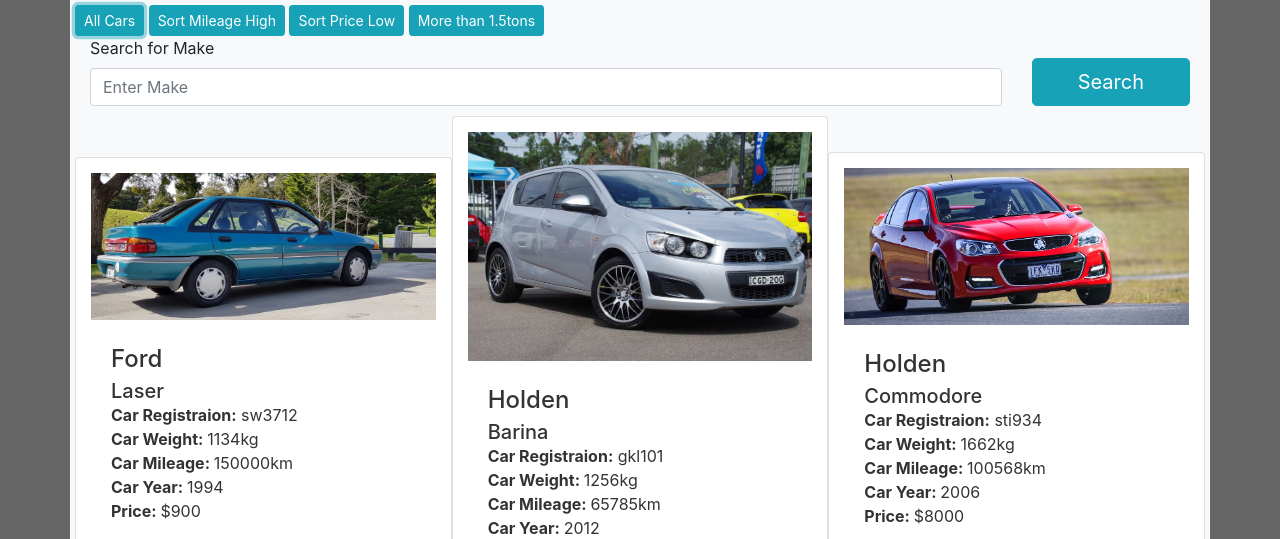
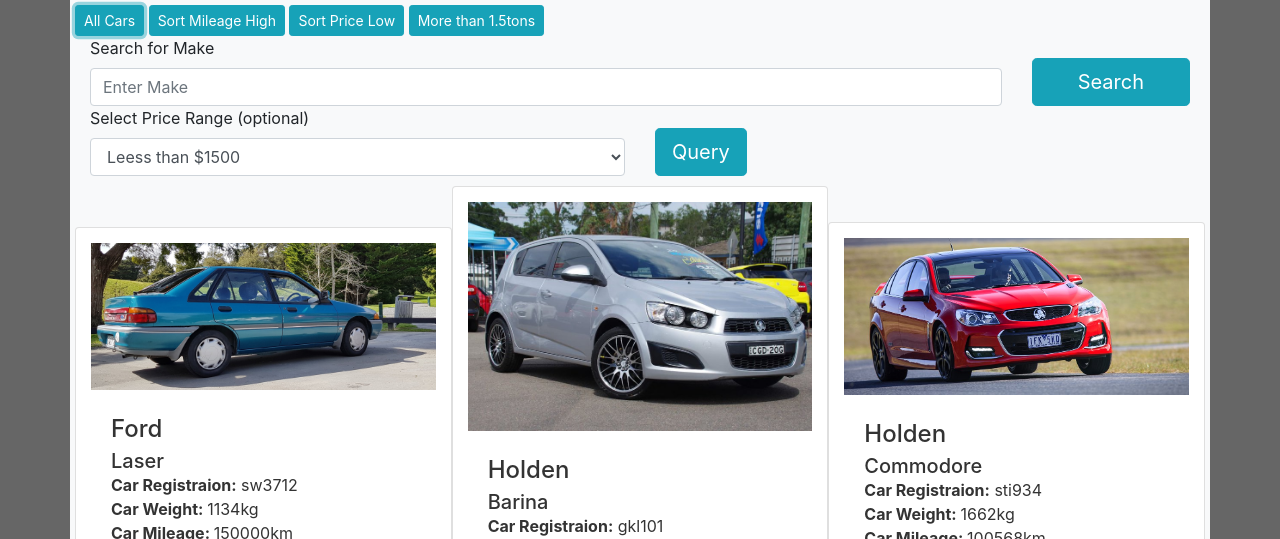
Before and after one commit to rustychaiNZ/carsAlgorithm, a plain HTML site: page index.html in a window 1280 px wide. Both pictures are taken after a click on the button "All Cars". Shown: the part 260-799 px from the top of the page. Drawn offline with nearby package versions, Linux system fonts and the light colour scheme.

Commit message:
added selectable price ranges

```diff
--- a/index.html
+++ b/index.html
@@ -38,6 +38,20 @@
 				<div class="col-md-2">
 					<button id="searchMakeBtn" class="btn btn-lg btn-block btn-info">Search</button>
 				</div>
+				<!-- Price Range drop down -->
+				<div class="col-md-6">
+					<label for="priceRangeDropDown">Select Price Range (optional)</label>
+					<select id="priceRangeDropDown" class="form-control">
+						<option id="priceRange1" value="1">Leess than $1500</option>
+						<option id="priceRange2" value="2">$1500 - $5000</option>
+						<option id="priceRange3" value="3">$5001 - $10000</option>
+						<option id="priceRange4" value="4">$10001 - $30000</option>
+						<option id="priceRange5" value="5">Gretater than $30001</option>
+					</select>
+				</div>
+				<div class="col-md-6">
+					<button id="priceRangeDropDownBtn" class="btn btn-lg btn-info">Query</button>
+				</div>
 			</div>
 
 			<!-- Results -->
--- a/js/script.js
+++ b/js/script.js
@@ -2,17 +2,17 @@ console.log('Array of Cars');
 
 var cars = [
 	{
-		make : 'Ford',
+		make : 'ford',
 		model : 'Laser',
 		registraion : 'sw3712',
 		weight : 1134,
 		mileage : 150000,
 		year : 1994,
-		price : 900,
+		price : 1600,
 		picture : 'assets/fordLaser.jpg'
 	},
 	{
-		make : 'Holden',
+		make : 'holden',
 		model : 'Barina',
 		registraion : 'gkl101',
 		weight : 1256,
@@ -22,7 +22,7 @@ var cars = [
 		picture : 'assets/holdenBarina.jpg'
 	},
 	{
-		make : 'Holden',
+		make : 'holden',
 		model : 'Commodore',
 		registraion : 'sti934',
 		weight : 1662,
@@ -32,7 +32,7 @@ var cars = [
 		picture : 'assets/holdenCommodore.jpg'
 	},
 	{
-		make : 'Mazda',
+		make : 'mazda',
 		model : '3',
 		registraion : 'qie783',
 		weight : 1292,
@@ -42,7 +42,7 @@ var cars = [
 		picture : 'assets/mazda3.jpg'
 	},
 	{
-		make : 'Mazda',
+		make : 'mazda',
 		model : 'BT-50',
 		registraion : 'yt9347',
 		weight : 1876,
@@ -52,7 +52,7 @@ var cars = [
 		picture : 'assets/mazdaBT50.jpg'
 	},
 	{
-		make : 'Mazda',
+		make : 'mazda',
 		model : 'Demio',
 		registraion : 'ggo395',
 		weight : 1058,
@@ -62,7 +62,7 @@ var cars = [
 		picture : 'assets/mazdaDemio.jpg'
 	},
 	{
-		make : 'Mazda',
+		make : 'mazda',
 		model : 'RX-7 FB',
 		registraion : 'pd7456',
 		weight : 1100,
@@ -72,7 +72,7 @@ var cars = [
 		picture : 'assets/mazdaRX7.jpg'
 	},
 	{
-		make : 'Mitsubishi',
+		make : 'mitsubishi',
 		model : 'Outlander',
 		registraion : 'gyk384',
 		weight : 1745,
@@ -82,7 +82,7 @@ var cars = [
 		picture : 'assets/mitsubishiOutlander.jpg'
 	},
 	{
-		make : 'Nissan',
+		make : 'nissan',
 		model : 'Skyline GTR',
 		registraion : 'fiu847',
 		weight : 1430,
@@ -92,7 +92,7 @@ var cars = [
 		picture : 'assets/nissanGTR.jpg'
 	},
 	{
-		make : 'Nissan',
+		make : 'nissan',
 		model : 'Leaf',
 		registraion : 'oei463',
 		weight : 1493,
@@ -102,7 +102,7 @@ var cars = [
 		picture : 'assets/nissanLeaf.jpg'
 	},
 	{
-		make : 'Nissan',
+		make : 'nissan',
 		model : 'Silvia',
 		registraion : 'yu584',
 		weight : 1250,
@@ -112,7 +112,7 @@ var cars = [
 		picture : 'assets/nissanSilvia.jpg'
 	},
 	{
-		make : 'Suzuki',
+		make : 'suzuki',
 		model : 'Swift',
 		registraion : 'lks971',
 		weight : 1050,
@@ -122,7 +122,7 @@ var cars = [
 		picture : 'assets/suzukiSwift.jpg'
 	},
 	{
-		make : 'Tesla',
+		make : 'tesla',
 		model : 'Model S',
 		registraion : 'mhr18',
 		weight : 1611,
@@ -132,7 +132,7 @@ var cars = [
 		picture : 'assets/teslaModelS.jpg'
 	},
 	{
-		make : 'Toyota',
+		make : 'toyota',
 		model : 'Corolla',
 		registraion : 'pj6437',
 		weight : 1095,
@@ -142,7 +142,7 @@ var cars = [
 		picture : 'assets/toyotaCorolla.jpg'
 	},
 	{
-		make : 'Toyota',
+		make : 'toyota',
 		model : 'Hilux',
 		registraion : 'rly749',
 		weight : 1795,
@@ -166,14 +166,24 @@ function clearField(){
 
 // lists cars
 function writeCars(){
+	// Takes make of car, starting before the first letter takes the first letter, sets i to capital
+	var y = (cars[i].make).slice(0,1).toUpperCase();
 	document.getElementById('results').innerHTML +=
 	'<div class="card col-md-4">' +
 		'<img src="' + cars[i].picture + '" class="card-image" alt="cars">' +
 		'<div class="card-body">' +
-			'<h4 class="card-title">' + cars[i].make + '</h4>' +
+			// Takes the make of car and replaces the first letter with a capital of the same letter
+			'<h4 class="card-title">' + (cars[i].make).replace(cars[i].make[0],y) + '</h4>' +
 			'<h5 class="card-title">' + cars[i].model + '</h5>' +
 			'<p class="card-text"> <b>Car Registraion:</b> ' + cars[i].registraion + '<br> <b>Car Weight: </b>' + cars[i].weight + 'kg<br><b>Car Mileage: </b>' + cars[i].mileage + 'km' + '<br><b>Car Year: </b>' + cars[i].year + '<br> <b>Price: </b>$' + cars[i].price +
 		'</div>';
+		console.log(cars[i].make); // from array
+
+		//convert first letter to uppercase
+		console.log(y);
+		// var x= (cars[i].make).slice(0,1);
+		console.log((cars[i].make).replace(cars[i].make[0],y));
+
 }
 
 // --- button actions
@@ -189,6 +199,7 @@ document.getElementById('allCars').addEventListener('click', function(){
 
 // Function that is called to display all cars high to low
 document.getElementById('highLowMileage').addEventListener('click', function(){
+	clear();
 	// Loops through the whole array
 	for (i = 0; i < cars.length; i++) {
 		// a function created to sort cars with the lowest mileage to highest mileage
@@ -196,16 +207,19 @@ document.getElementById('highLowMileage').addEventListener('click', function(){
 			// Takes the mileage from the array and lists the objects in order from least milage to most
 			return parseInt(b.mileage) - parseInt(a.mileage);
 		});
+		writeCars();
 	}
 	console.log(cars);
 });
 
 // Function that sorts from lowest priced car to highest
 document.getElementById('lowHighPrice').addEventListener('click', function(){
+	clear();
 	for (i = 0; i < cars.length; i++) {
 		cars.sort(function(a, b){
 			return parseInt(a.price) - parseInt(b.price);
 		});
+		writeCars();
 	}
 });
 
@@ -224,7 +238,8 @@ document.getElementById('moreThan1.5Tons').addEventListener('click', function(){
 document.getElementById('searchMakeBtn').addEventListener('click', function(){
 	clear();
 	// Stores the user's input in the 'makeSearch' variable
-	var makeSearch = document.getElementById('searchMake').value;
+	var makeSearch = (document.getElementById('searchMake').value).toLowerCase();
+	console.log(makeSearch);
 	for (i = 0; i < cars.length; i++) {
 		if(makeSearch === cars[i].make) {
 			writeCars();
@@ -243,3 +258,28 @@ document.getElementById('searchMakeBtn').addEventListener('click', function(){
 	console.log(makeSearch);
 	clearField();
 });
+
+// Function that allows the user to be able to select a price range for the cars
+document.getElementById('priceRangeDropDownBtn').addEventListener('click', function(){
+	clear();
+	// Stores the value that has been taken from the drop down selction box in the variable
+	var userPriceRange = document.getElementById('priceRangeDropDown').value;
+	for(i = 0; i < cars.length; i++) {
+		/*
+			* This statement begins by taking the input from the drop down menu that the user selects
+			* Next, it compares the price of the car to a pre determined set of paramaters
+			* Finally, once the query fits within a certain set of parameters, the corelating cars from the object array will be displayed
+		*/
+		if ((userPriceRange == 1 )  &&  (cars[i].price < 1500)){
+			writeCars();
+		} else if ((userPriceRange == 2) && (cars[i].price >= 1500) && (cars[i].price < 5000)) { // if there are cars between the range of 1500 inclusive and 5000, then display those cars
+			writeCars();
+		} else if ((userPriceRange == 3) && (cars[i].price >= 5000) && (cars[i].price < 10000)) {
+			writeCars();
+		} else if ((userPriceRange == 4) && (cars[i].price >= 10000) && (cars[i].price < 30000)) {
+			writeCars();
+		} else if ((userPriceRange == 5 )  &&  (cars[i].price >= 30000)){
+			writeCars();
+		}
+	}
+});
```
